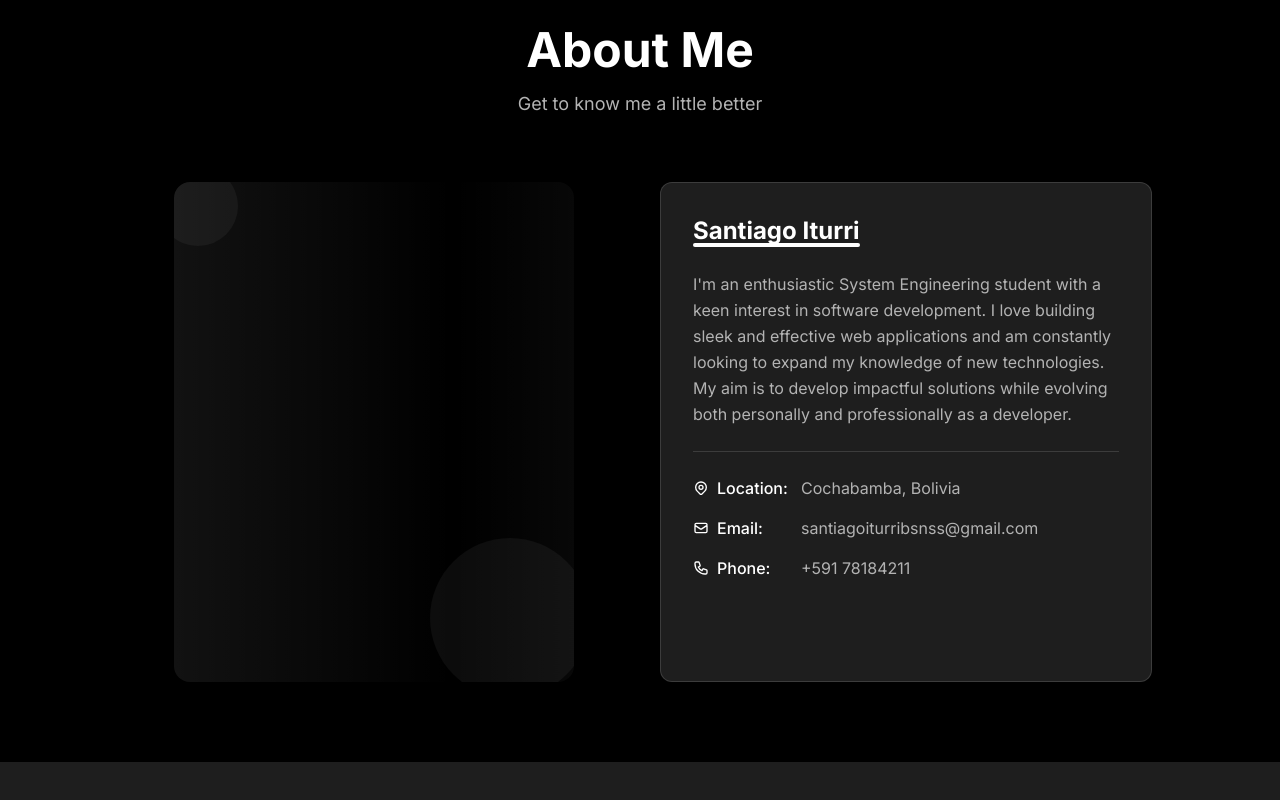
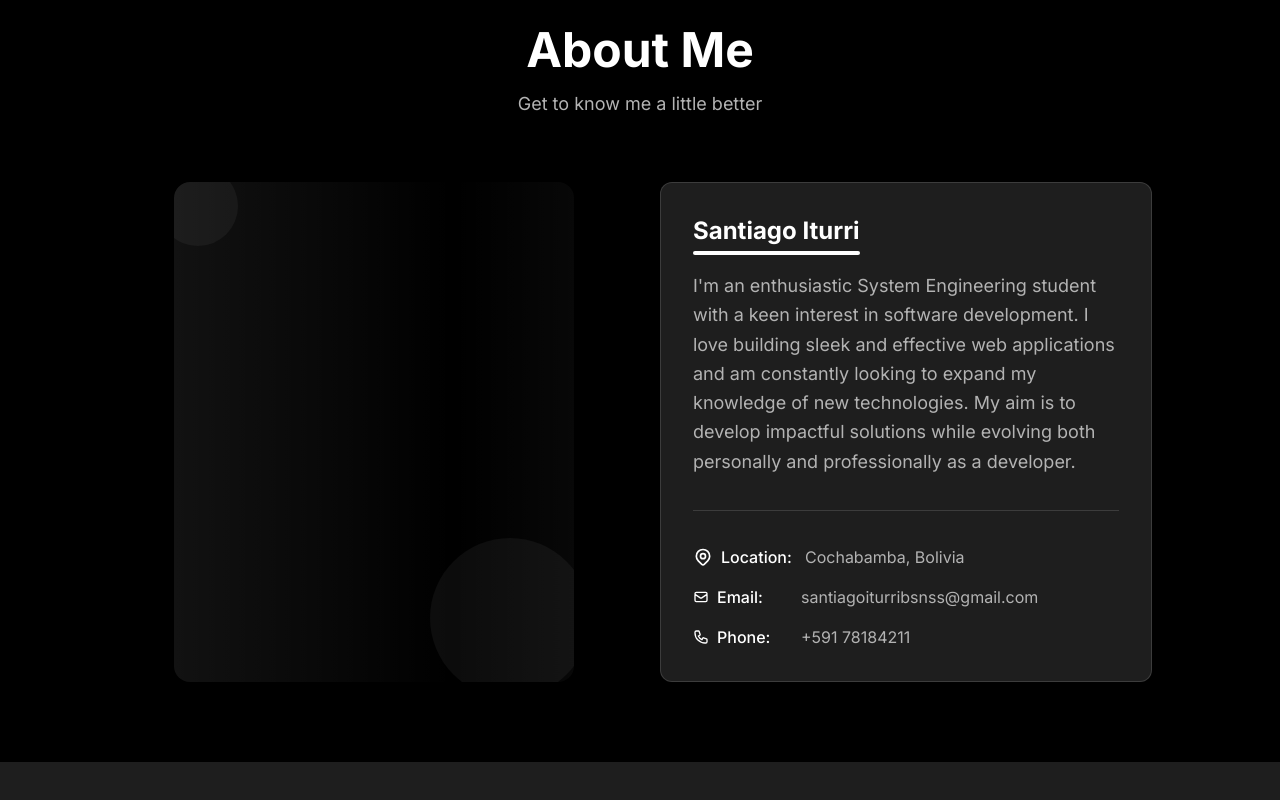
Before and after one commit to Ichurri/my-portafolio, a Next.js app: page / in a window 1280 px wide. Shown: the part 854-1654 px from the top of the page. Built offline with nearby package versions, Linux system fonts and the light colour scheme.

Commit message:
fix: empty spaces in about me section

```diff
--- a/src/components/sections/About.module.css
+++ b/src/components/sections/About.module.css
@@ -8,6 +8,12 @@
   overflow: hidden;
   border-radius: 1rem;
   box-shadow: 0 10px 25px rgba(0, 0, 0, 0.1);
+  transition: transform 0.3s ease, box-shadow 0.3s ease;
+}
+
+.profileImageWrapper:hover {
+  transform: translateY(-5px);
+  box-shadow: 0 15px 30px rgba(0, 0, 0, 0.15);
 }
 
 .profileImage {
@@ -28,6 +34,7 @@
   border-radius: 50%;
   background: rgba(var(--dark-500-rgb), 0.1);
   z-index: -1;
+  transition: transform 0.5s ease;
 }
 
 .decorativeCircle2 {
@@ -39,6 +46,15 @@
   border-radius: 50%;
   background: rgba(var(--dark-500-rgb), 0.1);
   z-index: -1;
+  transition: transform 0.5s ease;
+}
+
+.profileImageWrapper:hover .decorativeCircle1 {
+  transform: scale(1.1);
+}
+
+.profileImageWrapper:hover .decorativeCircle2 {
+  transform: scale(1.1);
 }
 
 /* Animation for content */
--- a/src/components/sections/About.tsx
+++ b/src/components/sections/About.tsx
@@ -93,27 +93,31 @@ const About = () => {
             viewport={{ once: true }}
             className={styles.fadeInUp}
           >
-            <Card className="p-8 h-full flex flex-col justify-between bg-dark-300/50 border-dark-400/20 backdrop-blur-sm transition-all duration-300 hover:shadow-lg hover:shadow-dark-500/5 hover:border-dark-500/30">
-              <div>
-                <h3 className="text-2xl font-bold text-dark-500 mb-6 relative inline-block">
-                  {personalInfo.name}
-                <span className="absolute bottom-0 left-0 w-full h-1 bg-dark-500/100 rounded-full"></span>
-                </h3>
-                <p className="text-dark-400 mb-6 leading-relaxed">
-                  {personalInfo.bioAbout}
-                </p>
+            <Card className="p-8 h-full flex flex-col bg-dark-300/50 border-dark-400/20 backdrop-blur-sm transition-all duration-300 hover:shadow-lg hover:shadow-dark-500/5 hover:border-dark-500/30">
+              <div className="flex flex-col h-full justify-between">
+                {/* Bio section */}
+                <div className="space-y-4">
+                  <h3 className="text-2xl font-bold text-dark-500 relative inline-block pb-2">
+                    {personalInfo.name}
+                    <span className="absolute bottom-0 left-0 w-full h-1 bg-dark-500/100 rounded-full"></span>
+                  </h3>
+                  <p className="text-dark-400 leading-relaxed text-lg">
+                    {personalInfo.bioAbout}
+                  </p>
+                </div>
 
                 <Separator className="my-6 bg-dark-400/20" />
 
-                <div className="grid grid-cols-1 gap-4">
+                {/* Contact information section */}
+                <div className="space-y-4">
                   <motion.div
-                    className="flex gap-2 items-center"
+                    className="flex gap-3 items-center"
                     initial={{ opacity: 0, y: 10 }}
                     animate={{ opacity: 1, y: 0 }}
                     transition={{ delay: 0.3 }}
                   >
                     <span className="text-dark-500 font-medium min-w-[100px] flex items-center">
-                      <svg xmlns="http://www.w3.org/2000/svg" className="h-4 w-4 mr-2" fill="none" viewBox="0 0 24 24" stroke="currentColor">
+                      <svg xmlns="http://www.w3.org/2000/svg" className="h-5 w-5 mr-2" fill="none" viewBox="0 0 24 24" stroke="currentColor">
                         <path strokeLinecap="round" strokeLinejoin="round" strokeWidth={2} d="M17.657 16.657L13.414 20.9a1.998 1.998 0 01-2.827 0l-4.244-4.243a8 8 0 1111.314 0z" />
                         <path strokeLinecap="round" strokeLinejoin="round" strokeWidth={2} d="M15 11a3 3 0 11-6 0 3 3 0 016 0z" />
                       </svg>
@@ -151,34 +155,6 @@ const About = () => {
                   </motion.div>
                 </div>
               </div>
-
-              {/* <div className="mt-8">
-                <Separator className="mb-6 bg-dark-400/20" />
-                <div className="flex flex-wrap gap-4 justify-start">
-                  <a
-                    href={personalInfo.github}
-                    target="_blank"
-                    rel="noopener noreferrer"
-                    className="inline-flex items-center px-4 py-2 rounded-full bg-dark-500 text-dark-100 text-sm font-medium transition-all hover:bg-dark-600 hover:scale-105 active:scale-95"
-                  >
-                    <svg xmlns="http://www.w3.org/2000/svg" className="h-4 w-4 mr-2" fill="currentColor" viewBox="0 0 24 24">
-                      <path d="M12 0c-6.626 0-12 5.373-12 12 0 5.302 3.438 9.8 8.207 11.387.599.111.793-.261.793-.577v-2.234c-3.338.726-4.033-1.416-4.033-1.416-.546-1.387-1.333-1.756-1.333-1.756-1.089-.745.083-.729.083-.729 1.205.084 1.839 1.237 1.839 1.237 1.07 1.834 2.807 1.304 3.492.997.107-.775.418-1.305.762-1.604-2.665-.305-5.467-1.334-5.467-5.931 0-1.311.469-2.381 1.236-3.221-.124-.303-.535-1.524.117-3.176 0 0 1.008-.322 3.301 1.23.957-.266 1.983-.399 3.003-.404 1.02.005 2.047.138 3.006.404 2.291-1.552 3.297-1.23 3.297-1.23.653 1.653.242 2.874.118 3.176.77.84 1.235 1.911 1.235 3.221 0 4.609-2.807 5.624-5.479 5.921.43.372.823 1.102.823 2.222v3.293c0 .319.192.694.801.576 4.765-1.589 8.199-6.086 8.199-11.386 0-6.627-5.373-12-12-12z" />
-                    </svg>
-                    GitHub Profile
-                  </a>
-                  <a
-                    href={personalInfo.linkedin}
-                    target="_blank"
-                    rel="noopener noreferrer"
-                    className="inline-flex items-center px-4 py-2 rounded-full bg-dark-500 text-dark-100 text-sm font-medium transition-all hover:bg-dark-600 hover:scale-105 active:scale-95"
-                  >
-                    <svg xmlns="http://www.w3.org/2000/svg" className="h-4 w-4 mr-2" fill="currentColor" viewBox="0 0 24 24">
-                      <path d="M19 0h-14c-2.761 0-5 2.239-5 5v14c0 2.761 2.239 5 5 5h14c2.762 0 5-2.239 5-5v-14c0-2.761-2.238-5-5-5zm-11 19h-3v-11h3v11zm-1.5-12.268c-.966 0-1.75-.79-1.75-1.764s.784-1.764 1.75-1.764 1.75.79 1.75 1.764-.783 1.764-1.75 1.764zm13.5 12.268h-3v-5.604c0-3.368-4-3.113-4 0v5.604h-3v-11h3v1.765c1.396-2.586 7-2.777 7 2.476v6.759z" />
-                    </svg>
-                    LinkedIn Profile
-                  </a>
-                </div>
-              </div> */}
             </Card>
           </motion.div>
         </div>
```
